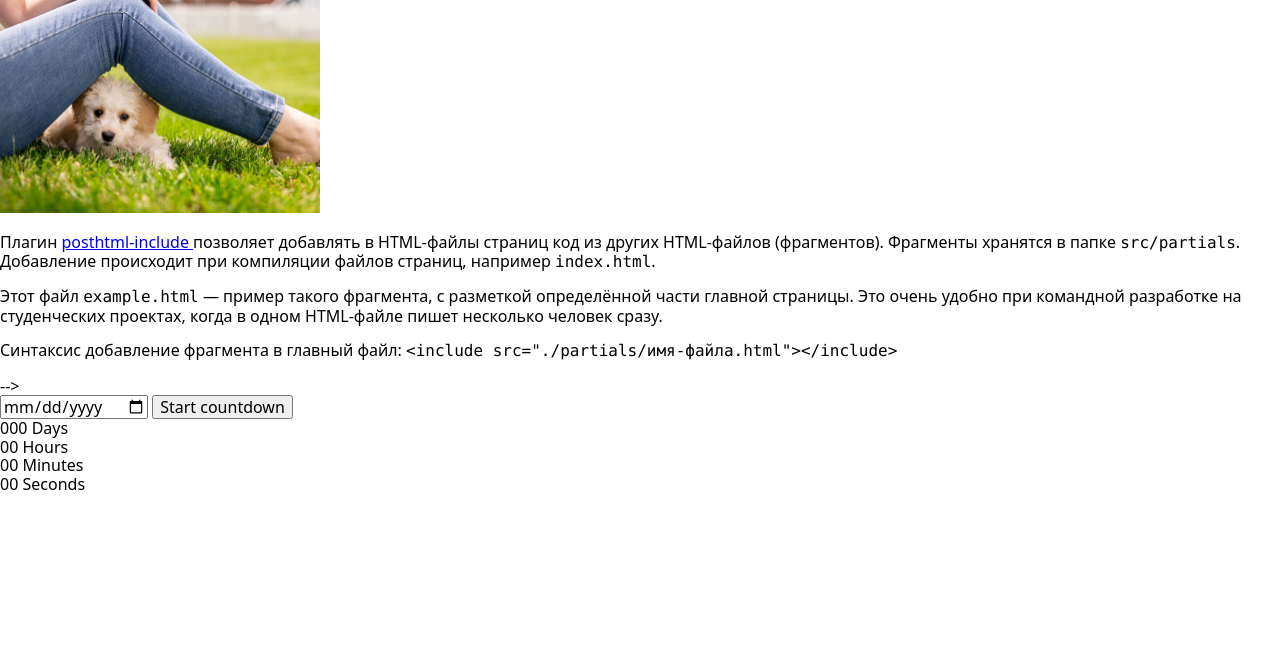
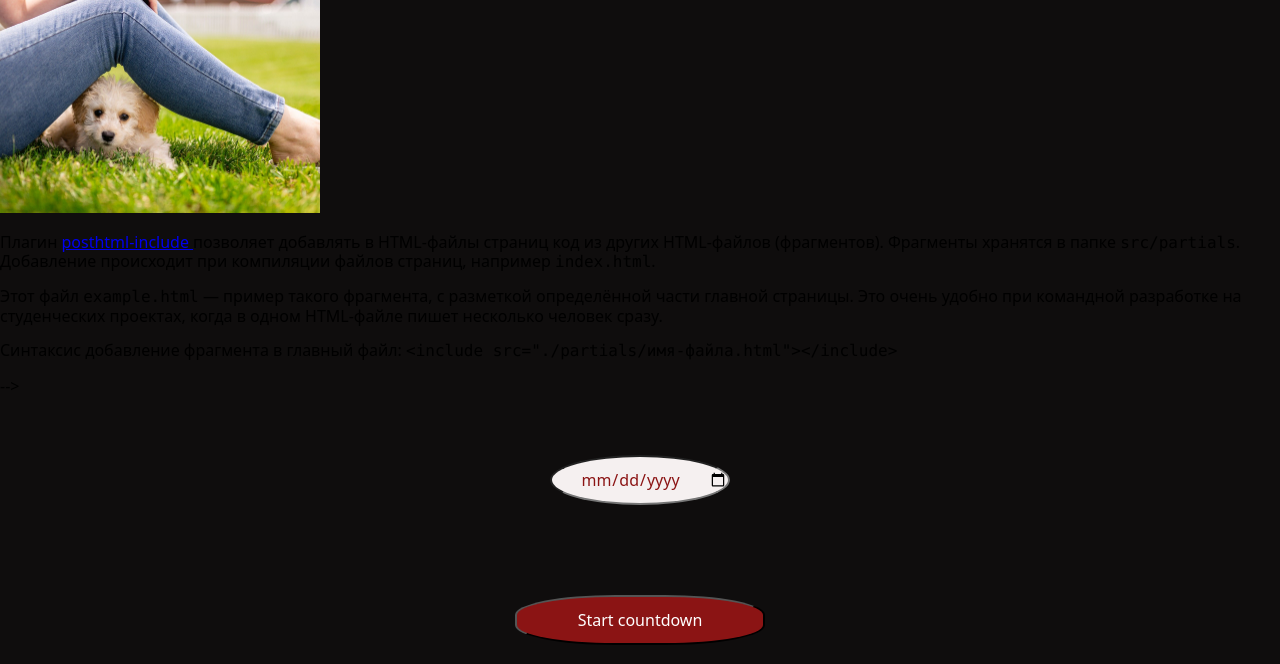
Before and after one commit to Tetiana4/goit-js-hw-11-timer, a website built with Parcel: page src/index.html in a window 1280 px wide. Shown: the top 664 px of the page. Built offline with nearby package versions, Linux system fonts and the light colour scheme.

Commit message:
Добавляет стили

```diff
--- a/src/sass/_example.scss
+++ b/src/sass/_example.scss
@@ -1,27 +1,81 @@
-.example {
-  font-family: -apple-system, BlinkMacSystemFont, 'Segoe UI', Roboto, Oxygen, Ubuntu, Cantarell,
-    'Open Sans', 'Helvetica Neue', sans-serif;
-  line-height: 1.5;
-  background-color: #fff;
-  color: #424242;
-  max-width: 960px;
-  padding: 16px;
+// .example {
+//   font-family: -apple-system, BlinkMacSystemFont, 'Segoe UI', Roboto, Oxygen, Ubuntu, Cantarell,
+//     'Open Sans', 'Helvetica Neue', sans-serif;
+//   line-height: 1.5;
+//   background-color: #fff;
+//   color: #424242;
+//   max-width: 960px;
+//   padding: 16px;
+// }
+
+// .example code {
+//   font-family: monospace;
+//   font-size: 16px;
+//   font-weight: 700;
+//   background-color: #009688;
+//   color: #fff;
+//   padding: 2px 6px;
+//   border-radius: 2px;
+// }
+
+// .example .background {
+//   height: 240px;
+//   // Путь к изображениям из SASS-файла всегда такой, как из папки css
+//   background-image: url('../images/demo.jpg');
+//   background-size: cover;
+//   background-position: center;
+// }
+
+body {
+  background-color: rgb(15, 13, 13);
+}
+input {
+  display: inline-block;
+  margin: 60px auto 30px;
+  background-color: rgb(245, 240, 240);
+  height: 50px;
+  width: 180px;
+  border-radius: 50%;
+  text-align: center;
+  color: rgb(139, 20, 20);
 }
 
-.example code {
-  font-family: monospace;
-  font-size: 16px;
-  font-weight: 700;
-  background-color: #009688;
+button {
+  margin: 60px auto 30px;
+  background-color: rgb(139, 20, 20);
+  height: 50px;
+  width: 250px;
+  border-radius: 40%;
+  text-align: center;
   color: #fff;
-  padding: 2px 6px;
-  border-radius: 2px;
 }
 
-.example .background {
-  height: 240px;
-  // Путь к изображениям из SASS-файла всегда такой, как из папки css
-  background-image: url('../images/demo.jpg');
-  background-size: cover;
-  background-position: center;
+.box {
+  display: flex;
+  text-align: center;
+  flex-direction: column;
 }
+
+.field {
+  display: inline-block;
+  border: rgb(139, 20, 20);
+  color: rgb(229, 143, 143);
+}
+.field:not(:last-child) {
+  margin-right: 30px;
+}
+
+.value {
+  display: flex;
+  align-items: center;
+  justify-content: center;
+  height: 100px;
+  border-radius: 30%;
+  font-size: 80px;
+  background-color: #ee6363;
+  color: #a51641;
+  padding: 20px;
+}
+.label {
+  text-transform: uppercase;
+}
```
Also changed, not shown: src/sass/main.css (added), 1 other file.
